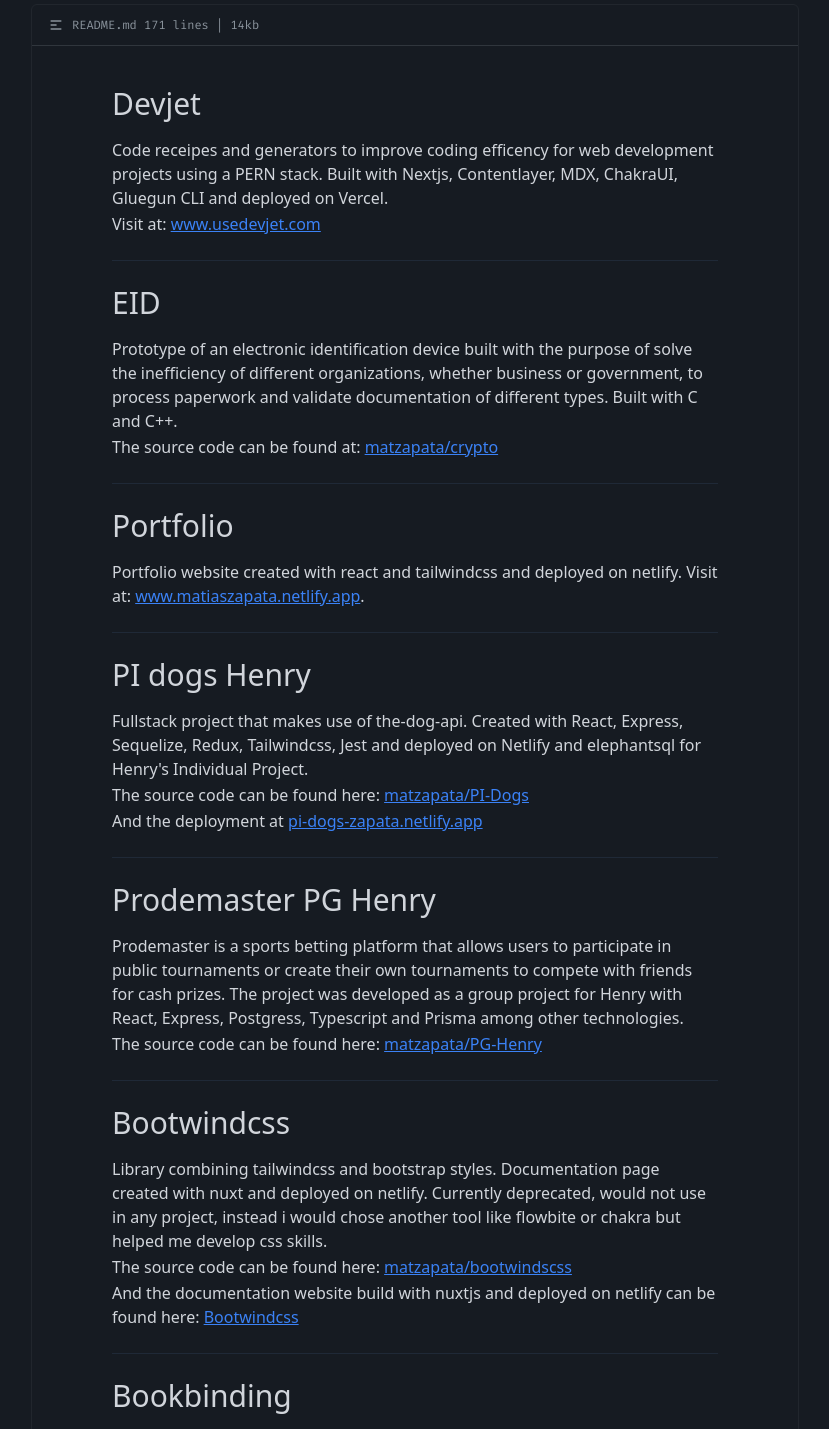
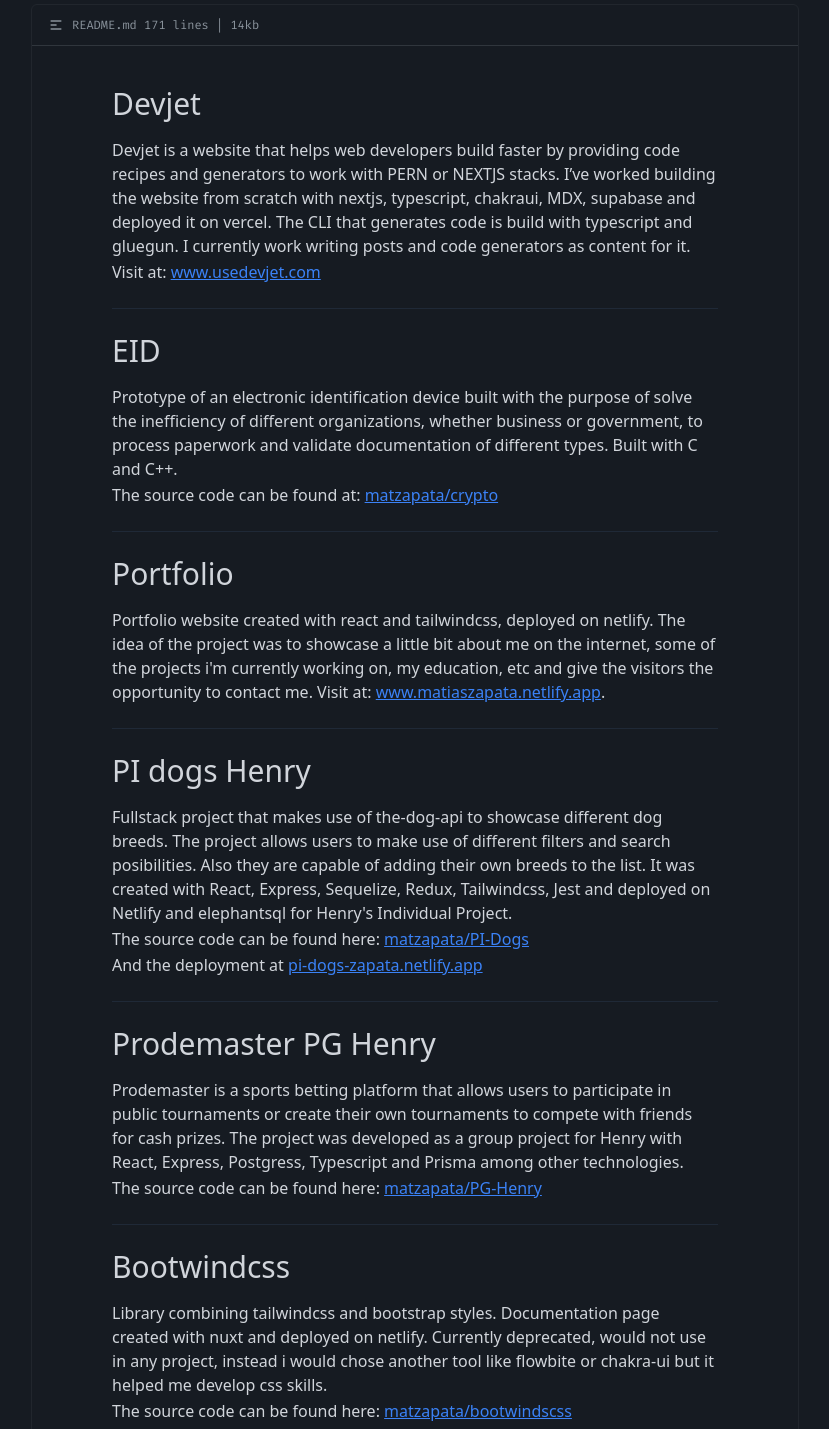
Before and after one commit to matzapata/portfolio, a React (Create React App) app: page /projects in a window 1280 px wide. Shown: the part 520-1949 px from the top of the page, without its empty margins (25-854 px from the left). Built offline with nearby package versions, Linux system fonts and the light colour scheme.

Commit message:
Content fixes

```diff
--- a/src/config.js
+++ b/src/config.js
@@ -1,6 +1,6 @@
 
 const config = {
-    about: "Full stack developer and electronic engineering student passionate about technology and it's application in business. Seeking to leverage broad development experience and hands-on technical expertise in a challenging role as a Full-stack Developer.",
+    about: "Hi!! I'm Matias Zapata, full stack developer and electronic engineering student passionate about technology and it's application in business. Seeking to leverage broad development experience and hands-on technical expertise in a challenging role as a Full-stack Developer.",
     cvDownloadLink: "https://drive.google.com/uc?export=download&id=10nv7Tj7TEzenB9P_Vk2sAiVNZGXUhK8R",
     education: [
         {
@@ -74,10 +74,11 @@
             "Bootstrap",
             "Supabase",
             "Firebase",
+            "Figma",
         ],
         Backend: [ "Express", "Sequelize", "Prisma" ],
         Databases: [ "PostgreSQL", "firebase" ],
-        Devtools: [ "git", "vercel", "netlify", "railways", "scrum", "linux" ]
+        Devtools: [ "git", "vercel", "netlify", "railways", "scrum", "linux", "eslint" ]
     }
 };
 
--- a/src/pages/Projects.js
+++ b/src/pages/Projects.js
@@ -20,7 +20,7 @@
 
             <File title="README.md" className="px-8 py-10 markdown-body" >
                 <h1 id="usedevjet" className="mb-2 text-2xl">Devjet</h1>
-                <p>Code receipes and generators to improve coding efficency for web development projects using a PERN stack. Built with Nextjs, Contentlayer, MDX, ChakraUI, Gluegun CLI and deployed on Vercel.</p>
+                <p>Devjet is a website that helps web developers build faster by providing code recipes and generators to work with PERN or NEXTJS stacks. I’ve worked building the website from scratch with nextjs, typescript, chakraui, MDX, supabase and deployed it on vercel. The CLI that generates code is build with typescript and gluegun. I currently work writing posts and code generators as content for it.</p>
                 <p>Visit at: <a href="https://www.usedevjet.com/">www.usedevjet.com</a></p>
 
                 <hr className="mt-6 border-gray-800"/>
@@ -32,13 +32,13 @@
                 <hr className="mt-6 border-gray-800"/>
 
                 <h1 id="portfolio">Portfolio</h1>
-                <p>Portfolio website created with react and tailwindcss and deployed on netlify. Visit at: <a href="https://matiaszapata.netlify.app/">www.matiaszapata.netlify.app</a>.</p>
+                <p>Portfolio website created with react and tailwindcss, deployed on netlify. The idea of the project was to showcase a little bit about me on the internet, some of the projects i'm currently working on, my education, etc and give the visitors the opportunity to contact me. Visit at: <a href="https://matiaszapata.netlify.app/">www.matiaszapata.netlify.app</a>.</p>
 
                 <hr className="mt-6 border-gray-800"/>
 
                 <h1 id="pi-dogs">PI dogs Henry</h1>
 
-                <p>Fullstack project that makes use of the-dog-api. Created with React, Express, Sequelize, Redux, Tailwindcss, Jest and deployed on Netlify and elephantsql for Henry's Individual Project.</p>
+                <p>Fullstack project that makes use of the-dog-api to showcase different dog breeds. The project allows users to make use of different filters and search posibilities. Also they are capable of adding their own breeds to the list. It was created with React, Express, Sequelize, Redux, Tailwindcss, Jest and deployed on Netlify and elephantsql for Henry's Individual Project.</p>
                 <p>The source code can be found here: <a href="https://github.com/matzapata/PI-Dogs">matzapata/PI-Dogs</a></p>
                 <p>And the deployment at <a href="https://pi-dogs-zapata.netlify.app">pi-dogs-zapata.netlify.app</a></p>
 
@@ -51,7 +51,7 @@
                 <hr className="mt-6 border-gray-800"/>
 
                 <h1 id="bootwindcss">Bootwindcss</h1>
-                <p>Library combining tailwindcss and bootstrap styles. Documentation page created with nuxt and deployed on netlify. Currently deprecated, would not use in any project, instead i would chose another tool like flowbite or chakra but helped me develop css skills.</p>
+                <p>Library combining tailwindcss and bootstrap styles. Documentation page created with nuxt and deployed on netlify. Currently deprecated, would not use in any project, instead i would chose another tool like flowbite or chakra-ui but it helped me develop css skills.</p>
                 <p>The source code can be found here: <a href="https://github.com/matzapata/bootwindscss">matzapata/bootwindscss</a></p>
                 <p>And the documentation website build with nuxtjs and deployed on netlify can be found here: <a href="https://bootwindscss.netlify.app/">Bootwindcss</a></p>
 
```
